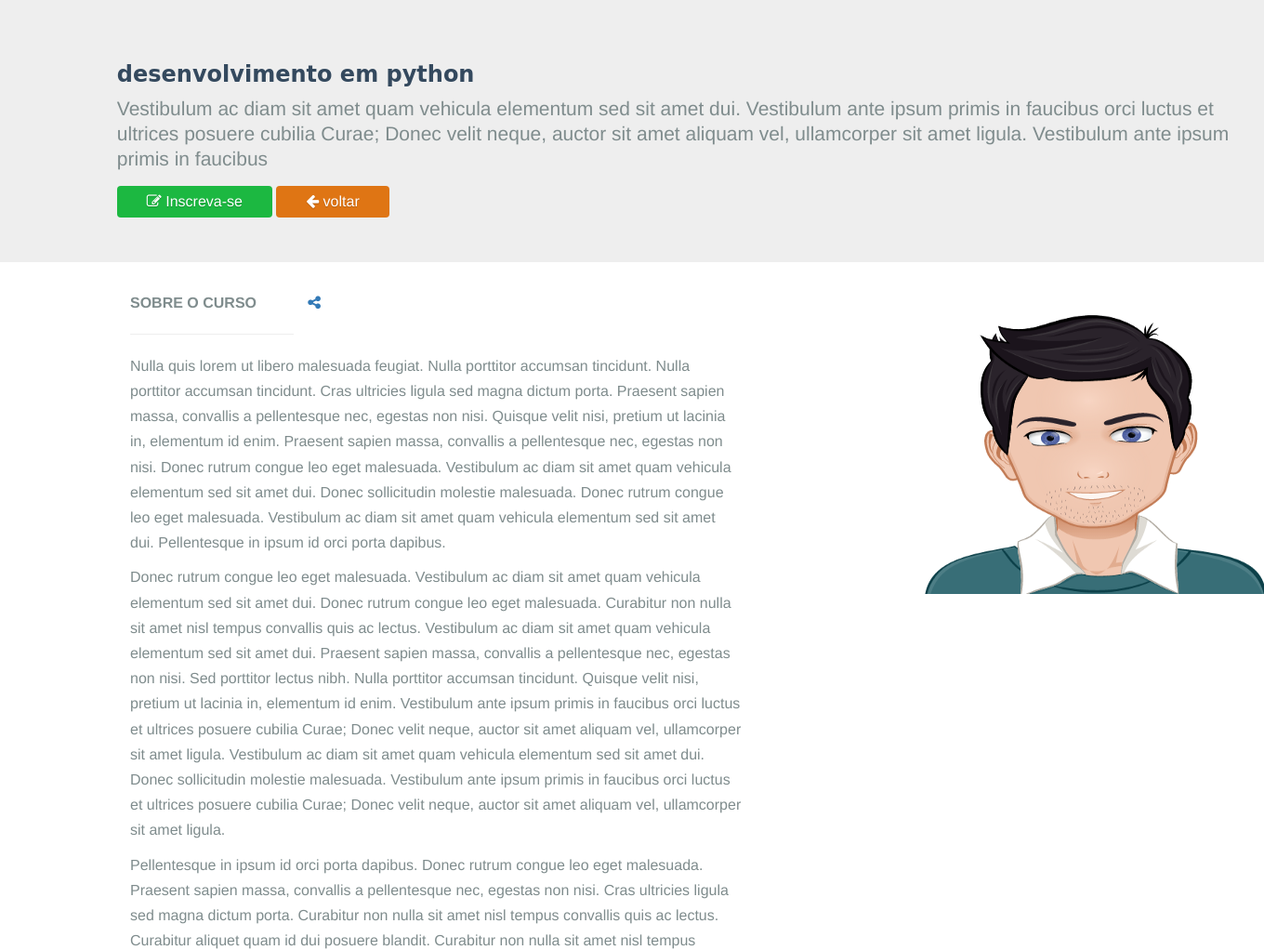
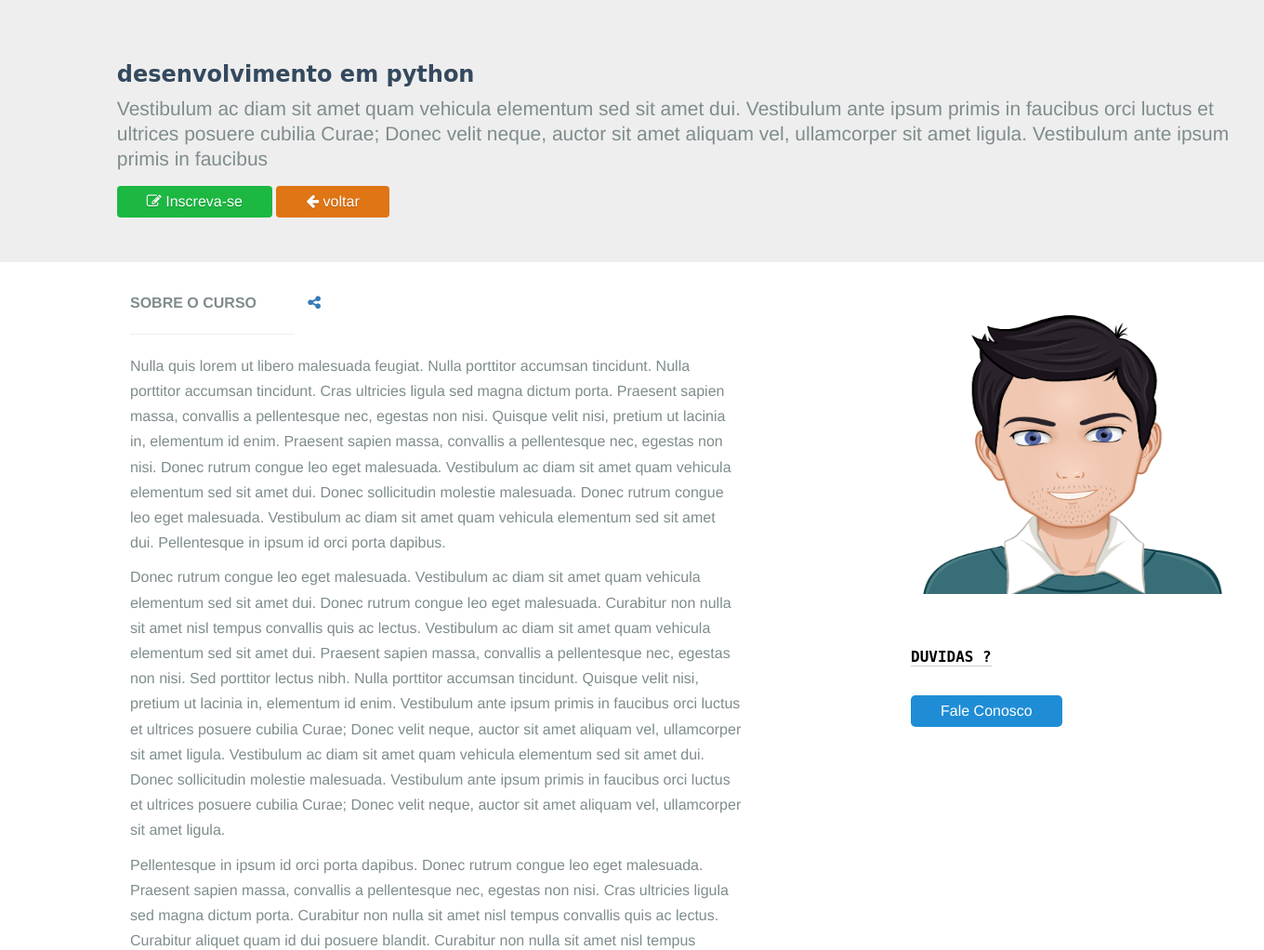
Before and after one commit to alephjunio/simplemooc, a Django app: template simplemooc/simplemooc/course/templates/courses/details.html in a window 1360 px wide; the page is wider, and only the part inside the window is pictured. Shown: the part 83-1105 px from the top of that part at 93% size. Run offline with Django 3.2, Linux system fonts and the light colour scheme; the template is opened without the code that fills it: values that come from a table or form of the project are taken from there, others are empty; data comes from the database, SQL or seed files in the repository; both versions use the stored data as it was after the commit; parts of the project's set-up code (start-up, migrations or seed data) failed here and were passed over; some libraries are stand-ins or nearby versions.

Commit message:
update cursos detalhes

```diff
--- a/simplemooc/simplemooc/core/static/css/main.css
+++ b/simplemooc/simplemooc/core/static/css/main.css
@@ -1,6 +1,12 @@
 .img-card{
   width: 90%;
   height: 70%;
+}
+
+.doubt{
+  color:black;
+  font-family: monospace;
+  border-bottom: 1px solid #ccc;
 }
 
 .color-footer{
--- a/simplemooc/simplemooc/course/templates/courses/details.html
+++ b/simplemooc/simplemooc/course/templates/courses/details.html
@@ -10,7 +10,7 @@
             {{ course.description }}
         </p>
         <button class="button-success pure-button" type="button" name="button"><i class="fa fa-pencil-square-o" aria-hidden="true"></i> Inscreva-se</button>
-            <a href="{% url 'course:index' %}" class="button-warning pure-button" type="button" name="button"> <i class="fa fa-arrow-left" aria-hidden="true"></i> voltar</a>
+        <a href="{% url 'course:index' %}" class="button-warning pure-button"> <i class="fa fa-arrow-left" aria-hidden="true"></i> voltar</a>
     </div>
 
 </div>
@@ -43,13 +43,26 @@
                     <!--Card image-->
                     <div class="view overlay hm-white-slight">
                         {% if course.image %}
-                            <img src="{{ course.image.url }}"  class="img-fluid" width="400px" height="300px" alt="{{ course.name }}">
+                        <img src="{{ course.image.url }}"  class="img-fluid" width="350" height="300" alt="{{ course.name }}">
                         {% else %}
-                            <img src="{% static 'img/courses/default.png'%}"  width="400px" height="400px"  alt="{{ course.name }}">
+                        <img src="{% static 'img/courses/default.png'%}"  width="350" height="300"  alt="{{ course.name }}">
                         {% endif%}
                     </div>
                 </div>
+
+
                 <!--/.Card image-->
+
+            </div>
+
+            <div class="col-md-3">
+                <br><br>
+                <b class="doubt">DUVIDAS ?</b>
+                <br>
+                <br>
+                <a class="pure-button" href="{% url 'core:contact' %}">
+                    Fale Conosco
+                </a>
 
             </div>
         </div>
--- a/simplemooc/simplemooc/course/templates/courses/index.html
+++ b/simplemooc/simplemooc/course/templates/courses/index.html
@@ -22,9 +22,9 @@
                         <div class="view overlay hm-white-slight">
                             <a href="{{ course.get_absolute_url }}">
                             {% if course.image %}
-                            <img src="{{ course.image.url }}"  width="230px" height="190px" class="img-fluid" alt="{{ course.name }}">
+                            <img src="{{ course.image.url }}" class="img-rounded" alt="{{ course.name }}" width="270" height="236">
                             {% else %}
-                            <img src="{% static 'img/courses/default.png'%}"  class="img-fluid img-card" alt="{{ course.name }}">
+                            <img src="{% static 'img/courses/default.png'%}" class="img-thumbnail" alt="{{ course.name }}" width="260" height="236">
                             {% endif%}
                             </a>
                         </div>
--- a/simplemooc/simplemooc/settings.py
+++ b/simplemooc/simplemooc/settings.py
@@ -42,7 +42,7 @@ INSTALLED_APPS = [
     'simplemooc.course',
 ]
 
-MIDDLEWARE = [
+MIDDLEWARE_CLASSES = [
     'django.middleware.security.SecurityMiddleware',
     'django.contrib.sessions.middleware.SessionMiddleware',
     'django.middleware.common.CommonMiddleware',
```
Also changed, not shown: simplemooc/requirements.txt (added, +40 -0 lines), simplemooc/db.sqlite3, 1 other file. Lines whose indentation alone changed are shown as unchanged.
